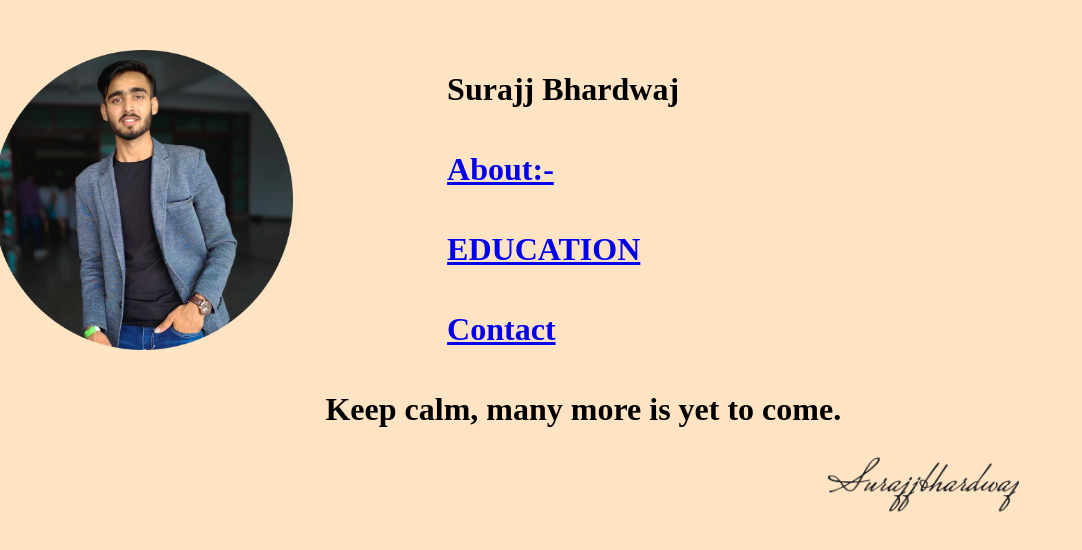
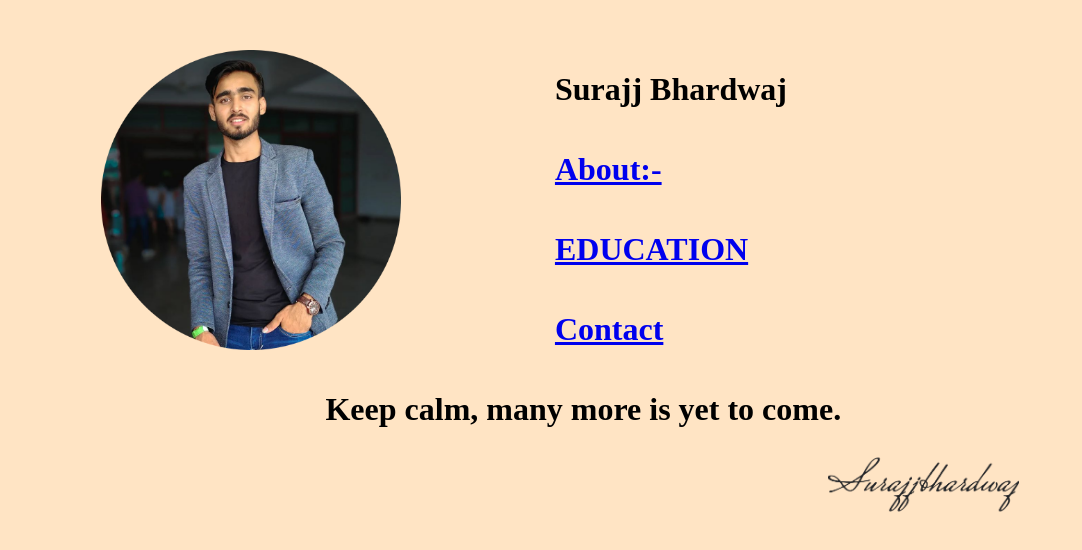
Before and after one commit to SurajjBhardwaj/the-first-one, a plain HTML site: page index.html in a window 1280 px wide. Shown: the whole page, without its empty margins (0-1082 px from the left). Drawn offline with Linux system fonts and the light colour scheme.

Commit message:
some changes

```diff
--- a/index.html
+++ b/index.html
@@ -17,7 +17,7 @@
 
 <div class="row" >
 
-<div class="" ></div>
+<div class="col-md-1" ></div>
 
 <div class="col-md-4" >
 
```
